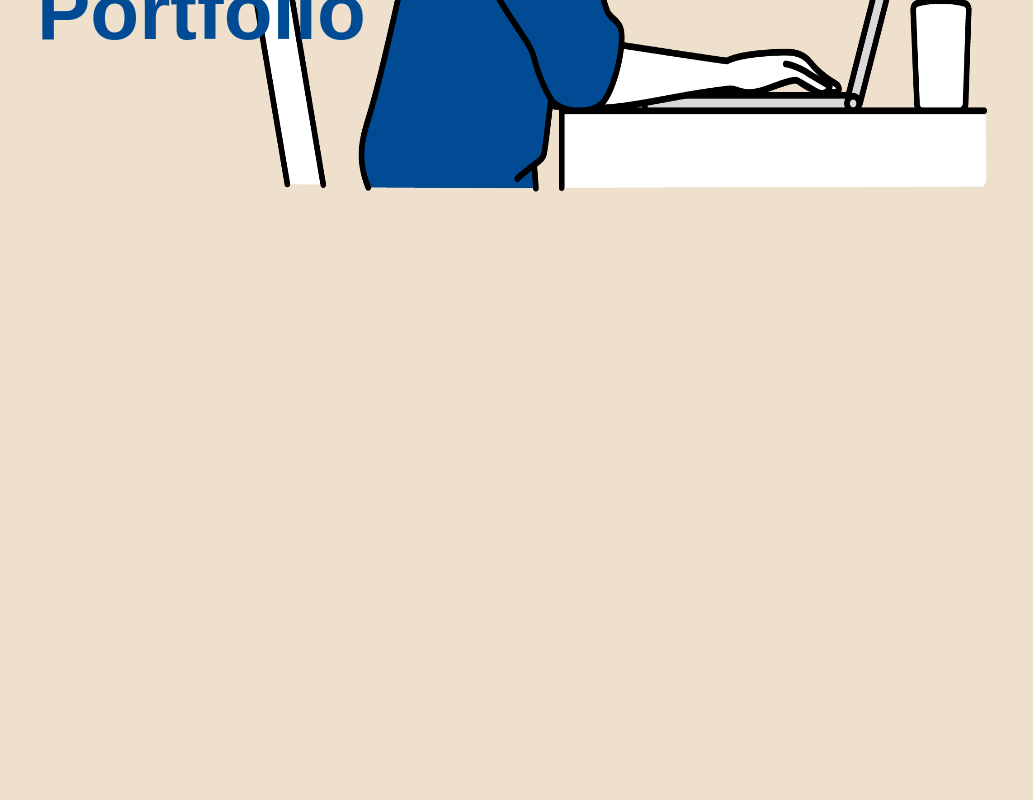
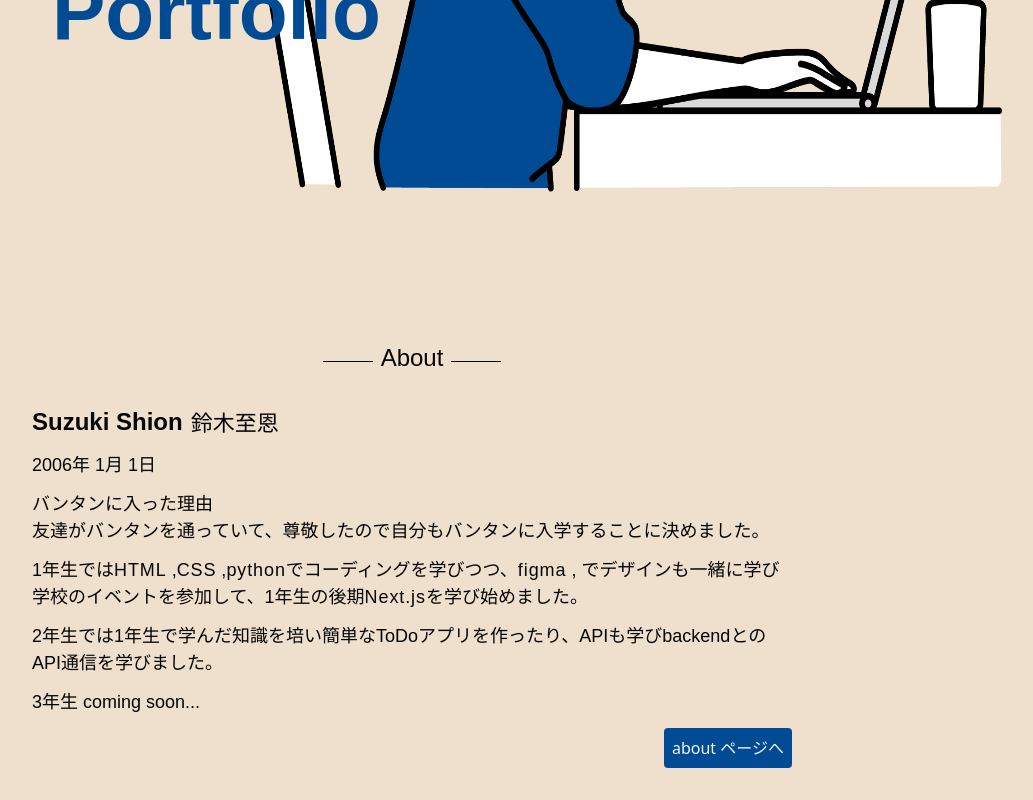
Before and after one commit to Shion1811/portfolio, a Next.js app in the folder next-app/: page / in a window 1280 px wide. Shown: the part 606-1406 px from the top of the page, without its empty margins (228-1261 px from the left). Before the commit the page ends 898 px from the top, so only its background shows below. Built offline with nearby package versions, Linux system fonts and the light colour scheme; a web font is replaced by a local one.

Commit message:
aboutセクションの追加

```diff
--- a/next-app/app/page.tsx
+++ b/next-app/app/page.tsx
@@ -5,7 +5,7 @@ export default function top() {
   const router = useRouter();
   return (
     <div className="bg-beige w-full h-full">
-      <div className="w-full px-16">
+      <div className="w-full px-20">
         <header className="flex items-center justify-between">
           <div className="underline w-[180px] h-fit px-2 py-1 text-center">
             <button
@@ -41,6 +41,42 @@ export default function top() {
             className="w-[750px] h-[600px] rounded-[16px] absolute right-0"
           />
         </section>
+        <section className="w-full px-45 flex flex-col gap-3 my-8">
+          <h1 className="h1 w-fit h-fit my-4 m-auto flex gap-2">
+            <div className="title-center-line w-[50px]"></div>
+            About
+            <div className="title-center-line w-[50px]"></div>
+          </h1>
+          <div className="flex gap-2 items-end">
+            <h2 className="h2 font-bold">Suzuki Shion</h2>
+            <h3 className="h3">鈴木至恩</h3>
+          </div>
+          <p className="p">2006年 1月 1日</p>
+          <div className="p">
+            <p>バンタンに入った理由</p>
+            <p>
+              友達がバンタンを通っていて、尊敬したので自分もバンタンに入学することに決めました。
+            </p>
+          </div>
+          <div className="p">
+            1年生では<span className="tracking-wider">HTML</span> ,
+            <span className="tracking-wider">CSS</span> ,
+            <span className="tracking-wider">python</span>
+            でコーディングを学びつつ、
+            <span className="tracking-wider">figma</span> ,
+            でデザインも一緒に学び学校のイベントを参加して、1年生の後期
+            <span className="tracking-wider">Next.js</span>を学び始めました。
+          </div>
+          <div className="p">
+            2年生では1年生で学んだ知識を培い簡単なToDoアプリを作ったり、APIも学びbackendとのAPI通信を学びました。
+          </div>
+          <div className="p">3年生 coming soon...</div>
+          <div className="flex justify-end w-full">
+            <button className="w-fit h-fit p-2 bg-blue text-white rounded-[4px]">
+              about ページへ
+            </button>
+          </div>
+        </section>
       </div>
     </div>
   );
```
